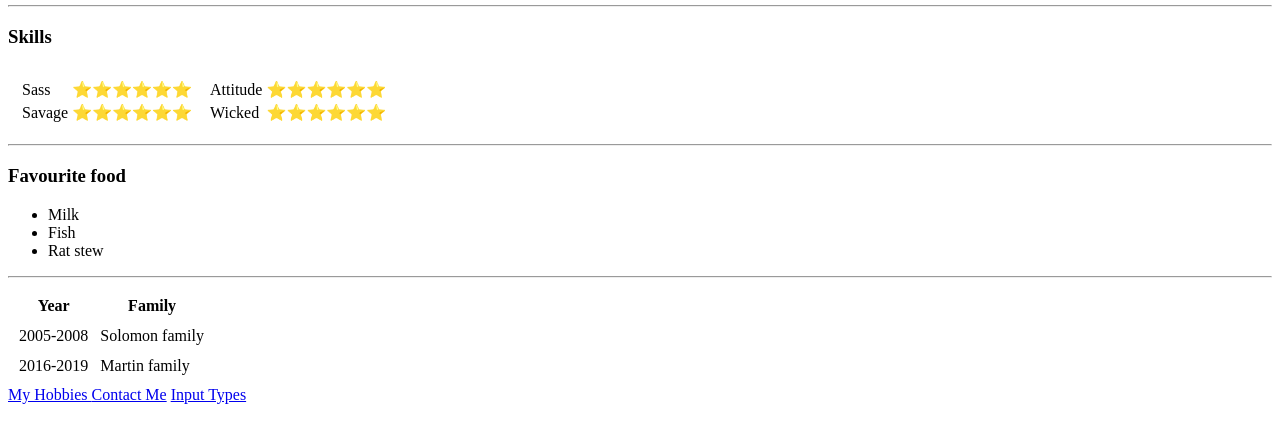
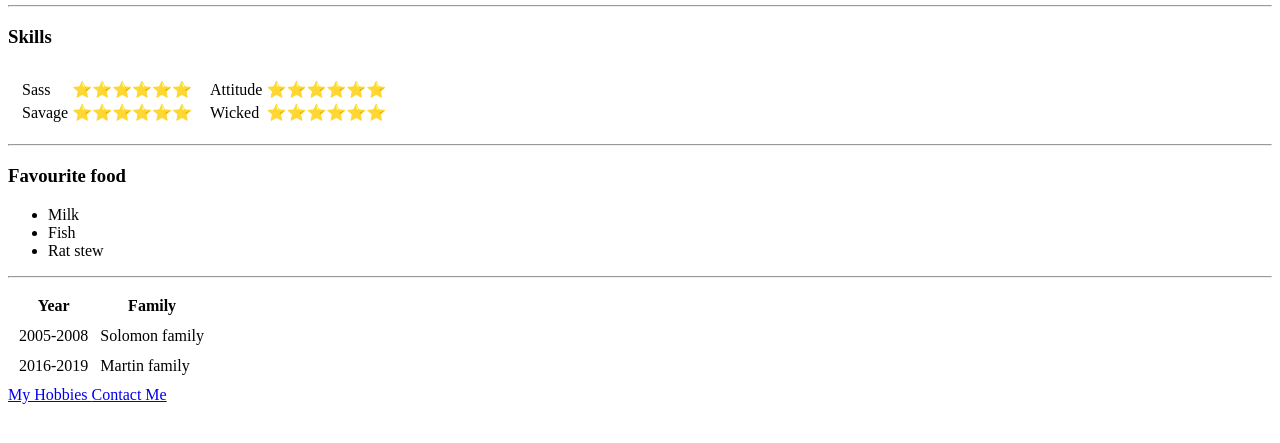
Before and after one commit to Ste-lla10/CV, a plain HTML site: page index.html in a window 1280 px wide. Shown: the part 357-800 px from the top of the page. Drawn offline with Linux system fonts and the light colour scheme.

Commit message:
Update index.html

```diff
--- a/index.html
+++ b/index.html
@@ -76,7 +76,6 @@
   </table>
   <a href="Hobbies.html"> My Hobbies </a>
   <a href="Contact-Me.html">Contact Me</a>
-  <a href="Desktop_input_types.html">Input Types</a>
 </body>
 
 </html>
```
